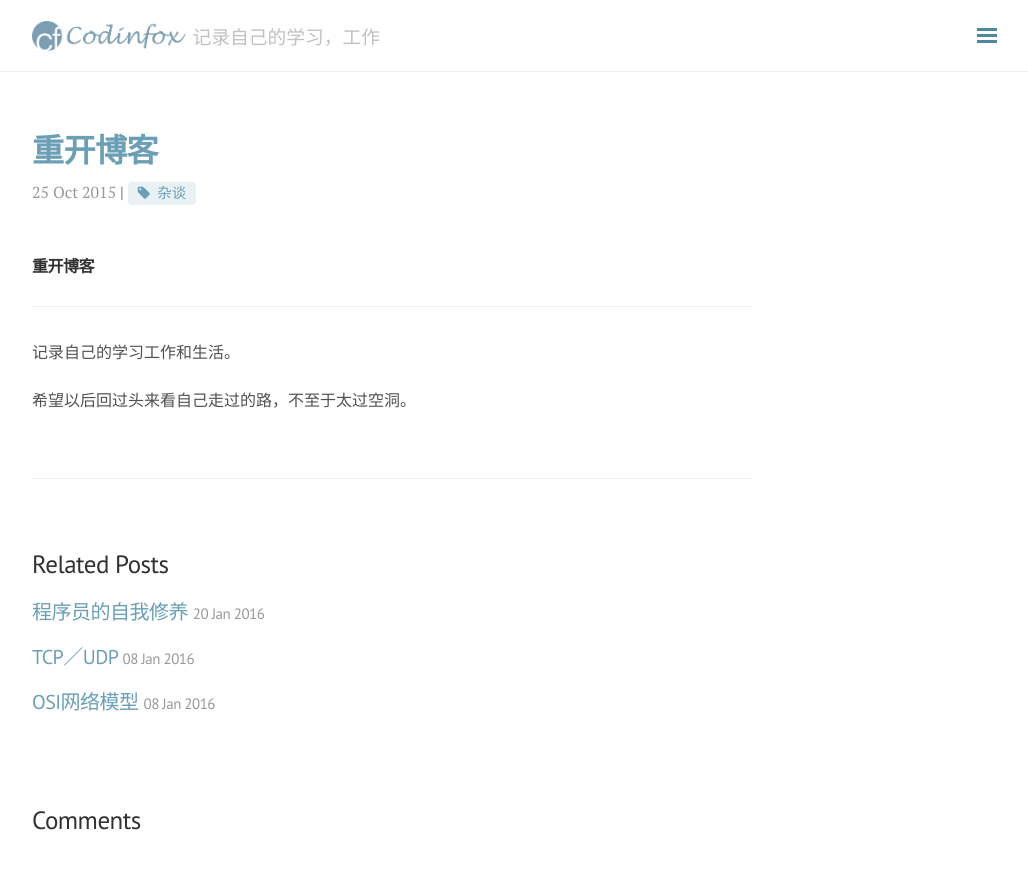
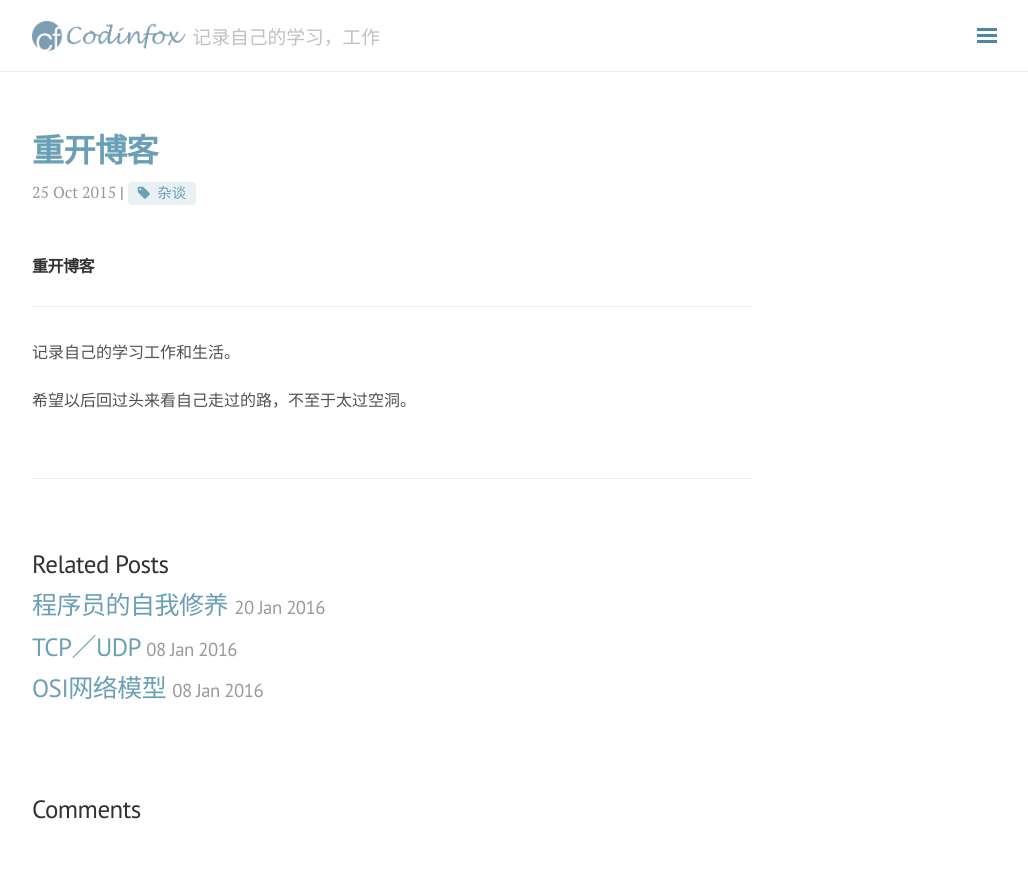
Before and after one commit to zsc1993916/zsc1993916.github.io, a Jekyll site: the page built from _posts/2015-10-25-hello-world.md, in a window 1280 px wide. Shown: the top 869 px of the page, without its empty margins (248-1276 px from the left). Built offline with Jekyll 4.4.1, drawn with Linux system fonts in a browser that asks for light colours; nearby versions of some CDN libraries; comment, search, counter and statistics services are not loaded.

Commit message:
Update post.html

```diff
--- a/_layouts/post.html
+++ b/_layouts/post.html
@@ -20,12 +20,12 @@ layout: default
   <ul class="related-posts">
     {% for post in site.related_posts limit:3 %}
       <li>
-        <h5>
+        <h3>
           <a href="{{ site.baseurl }}{{ post.url }}">
             {{ post.title }}
             <small>{{ post.date | date_to_string }}</small>
           </a>
-        </h5>
+        </h3>
       </li>
     {% endfor %}
   </ul>
```
